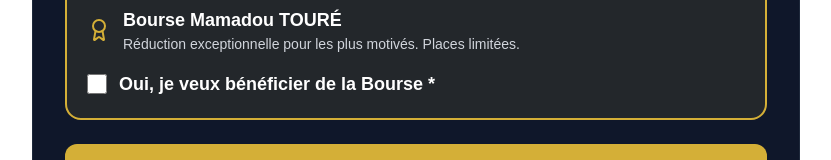
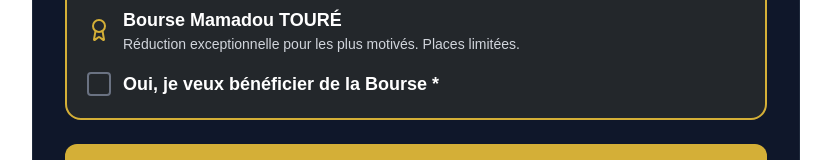
Before and after one commit to PATAWALA/Cabinet-d-Affaires-Juridiques, a Next.js app: page / in a window 1280 px wide. Shown: the part 3697-3857 px from the top of the page, without its empty margins (224-1055 px from the left). Built offline with nearby package versions, Linux system fonts and the light colour scheme; no server answers; a web font is replaced by a local one.

Commit message:
7 update

```diff
--- a/src/components/RegistrationForm.tsx
+++ b/src/components/RegistrationForm.tsx
@@ -37,7 +37,7 @@ export default function RegistrationForm({
     certifications: [],
     demande_bourse: false,
     nombre_bourses: 0,
-    justification_bourse: "", // gardé dans le state mais non affiché
+    justification_bourse: "",
   });
   const [loading, setLoading] = useState(false);
   const [error, setError] = useState("");
@@ -97,7 +97,7 @@ export default function RegistrationForm({
         certifications: form.certifications,
         demande_bourse: form.demande_bourse,
         nombre_bourses: form.demande_bourse ? form.nombre_bourses : 0,
-        justification_bourse: "", // champ vide
+        justification_bourse: "",
         montant_total: total,
       },
     ]);
@@ -242,18 +242,41 @@ export default function RegistrationForm({
           </div>
         </div>
 
-        <div className="flex items-center gap-3">
+        {/* Case à cocher personnalisée */}
+        <label className="flex items-center gap-3 cursor-pointer">
           <input
             type="checkbox"
             name="demande_bourse"
             checked={form.demande_bourse}
             onChange={handleChange}
-            className="accent-[#D4AF37] w-5 h-5"
+            className="hidden"
           />
-          <label className="text-white text-lg font-semibold cursor-pointer">
+          <div
+            className={`w-6 h-6 rounded border-2 flex items-center justify-center transition-all ${
+              form.demande_bourse
+                ? "bg-[#D4AF37] border-[#D4AF37] scale-105"
+                : "border-gray-500 hover:border-gray-400"
+            }`}
+          >
+            {form.demande_bourse && (
+              <svg
+                xmlns="http://www.w3.org/2000/svg"
+                className="w-4 h-4 text-[#0B0F19]"
+                viewBox="0 0 20 20"
+                fill="currentColor"
+              >
+                <path
+                  fillRule="evenodd"
+                  d="M16.707 5.293a1 1 0 010 1.414l-8 8a1 1 0 01-1.414 0l-4-4a1 1 0 011.414-1.414L8 12.586l7.293-7.293a1 1 0 011.414 0z"
+                  clipRule="evenodd"
+                />
+              </svg>
+            )}
+          </div>
+          <span className="text-white text-lg font-semibold">
             Oui, je veux bénéficier de la Bourse *
-          </label>
-        </div>
+          </span>
+        </label>
 
         {form.demande_bourse && (
           <div className="pl-4 border-l-2 border-[#D4AF37]/30">
```
